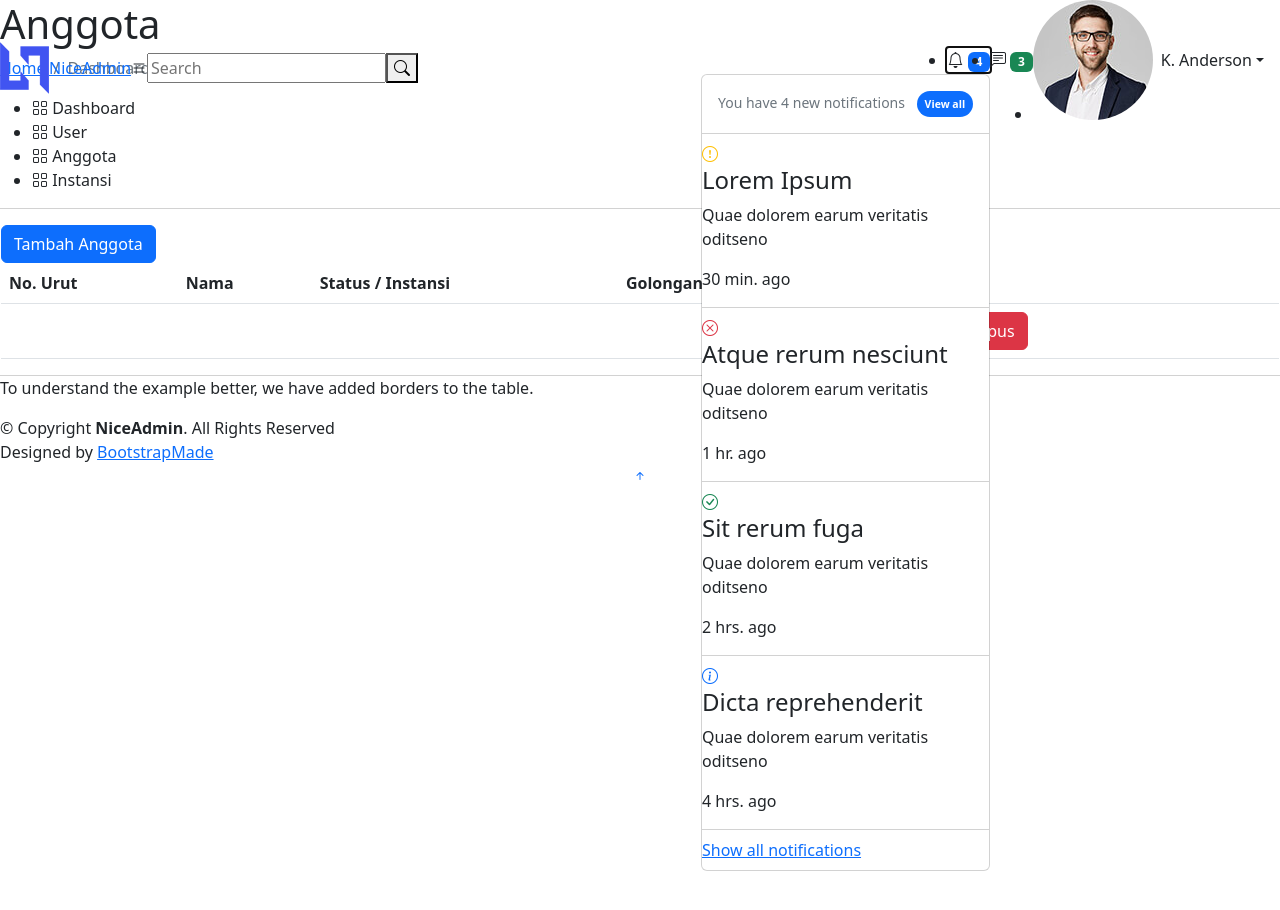
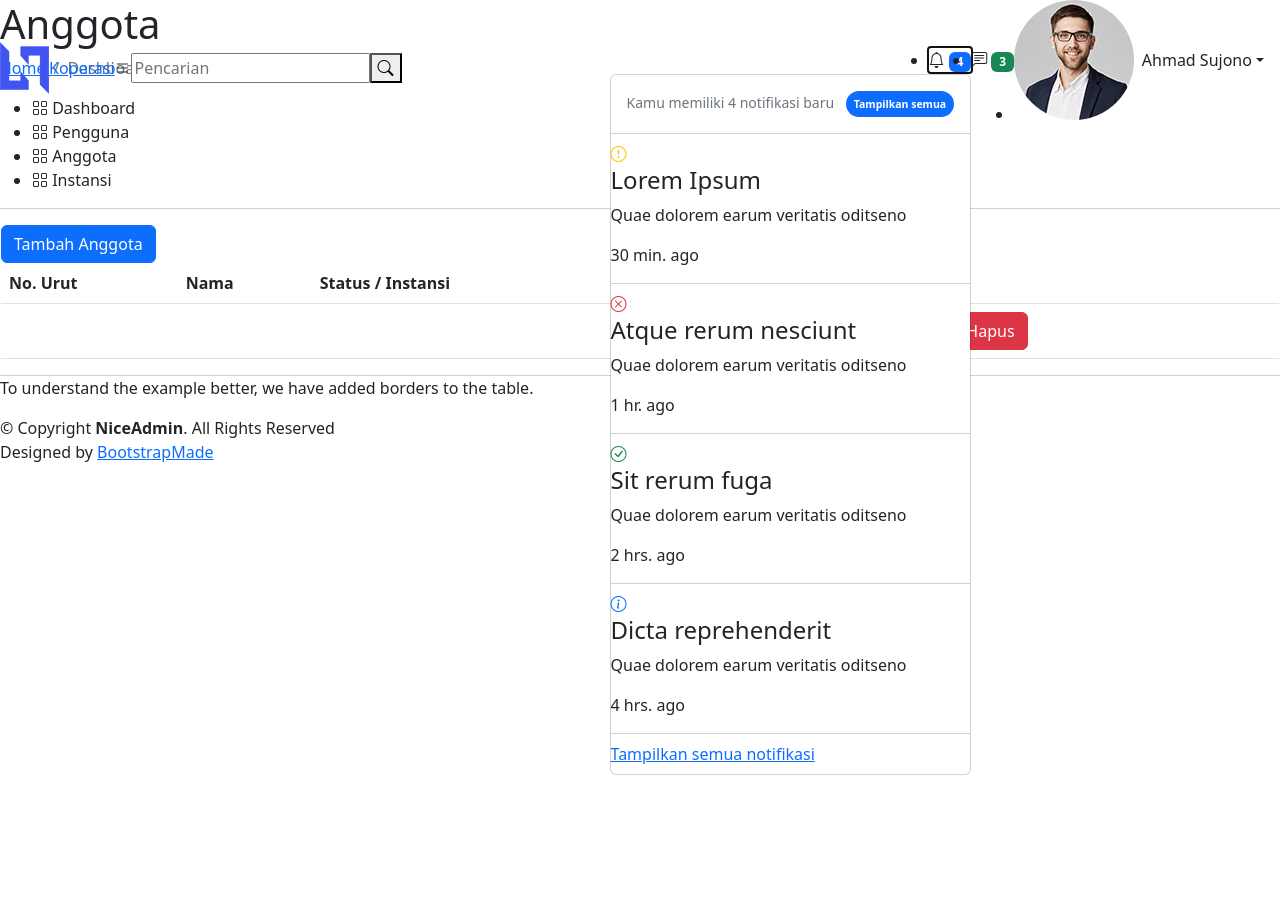
Before and after one commit to MohamadArdias/koperasi, a CodeIgniter app: page /koperasi/index.php/anggota/index in a window 1280 px wide, after a click that opens the changed part. Shown: the top 910 px of the page. Run offline with CodeIgniter, Linux system fonts and the light colour scheme; tables that the repository leaves empty or names only in its code hold one stand-in row (values such as "Sample post"); data that the repository does not hold is empty; some libraries are stand-ins or nearby versions.

Commit message:
kata-kata

```diff
--- a/application/views/templates/header.php
+++ b/application/views/templates/header.php
@@ -45,14 +45,14 @@
         <div class="d-flex align-items-center justify-content-between">
             <a href="index.html" class="logo d-flex align-items-center">
                 <img src="<?= base_url('public'); ?>/assets/img/logo.png" alt="">
-                <span class="d-none d-lg-block">NiceAdmin</span>
+                <span class="d-none d-lg-block">Koperasi</span>
             </a>
             <i class="bi bi-list toggle-sidebar-btn"></i>
         </div><!-- End Logo -->
 
         <div class="search-bar">
             <form class="search-form d-flex align-items-center" method="POST" action="#">
-                <input type="text" name="query" placeholder="Search" title="Enter search keyword">
+                <input type="text" name="query" placeholder="Pencarian" title="Enter search keyword">
                 <button type="submit" title="Search"><i class="bi bi-search"></i></button>
             </form>
         </div><!-- End Search Bar -->
@@ -75,8 +75,8 @@
 
                     <ul class="dropdown-menu dropdown-menu-end dropdown-menu-arrow notifications">
                         <li class="dropdown-header">
-                            You have 4 new notifications
-                            <a href="#"><span class="badge rounded-pill bg-primary p-2 ms-2">View all</span></a>
+                            Kamu memiliki 4 notifikasi baru
+                            <a href="#"><span class="badge rounded-pill bg-primary p-2 ms-2">Tampilkan semua</span></a>
                         </li>
                         <li>
                             <hr class="dropdown-divider">
@@ -134,7 +134,7 @@
                             <hr class="dropdown-divider">
                         </li>
                         <li class="dropdown-footer">
-                            <a href="#">Show all notifications</a>
+                            <a href="#">Tampilkan semua notifikasi</a>
                         </li>
 
                     </ul><!-- End Notification Dropdown Items -->
@@ -150,7 +150,7 @@
 
                     <ul class="dropdown-menu dropdown-menu-end dropdown-menu-arrow messages">
                         <li class="dropdown-header">
-                            You have 3 new messages
+                            Kamu memiliki 3 pesan baru
                             <a href="#"><span class="badge rounded-pill bg-primary p-2 ms-2">View all</span></a>
                         </li>
                         <li>
@@ -200,7 +200,7 @@
                         </li>
 
                         <li class="dropdown-footer">
-                            <a href="#">Show all messages</a>
+                            <a href="#">Tampilkan semua pesan</a>
                         </li>
 
                     </ul><!-- End Messages Dropdown Items -->
@@ -211,13 +211,13 @@
 
                     <a class="nav-link nav-profile d-flex align-items-center pe-0" href="#" data-bs-toggle="dropdown">
                         <img src="<?= base_url('public'); ?>/assets/img/profile-img.jpg" alt="Profile" class="rounded-circle">
-                        <span class="d-none d-md-block dropdown-toggle ps-2">K. Anderson</span>
+                        <span class="d-none d-md-block dropdown-toggle ps-2">Ahmad Sujono</span>
                     </a><!-- End Profile Iamge Icon -->
 
                     <ul class="dropdown-menu dropdown-menu-end dropdown-menu-arrow profile">
                         <li class="dropdown-header">
-                            <h6>Kevin Anderson</h6>
-                            <span>Web Designer</span>
+                            <h6>Ahmad Sujono</h6>
+                            <span>Pegawai</span>
                         </li>
                         <li>
                             <hr class="dropdown-divider">
@@ -226,7 +226,7 @@
                         <li>
                             <a class="dropdown-item d-flex align-items-center" href="users-profile.html">
                                 <i class="bi bi-person"></i>
-                                <span>My Profile</span>
+                                <span>Profil saya</span>
                             </a>
                         </li>
                         <li>
@@ -236,7 +236,7 @@
                         <li>
                             <a class="dropdown-item d-flex align-items-center" href="users-profile.html">
                                 <i class="bi bi-gear"></i>
-                                <span>Account Settings</span>
+                                <span>Pengaturan</span>
                             </a>
                         </li>
                         <li>
@@ -246,7 +246,7 @@
                         <li>
                             <a class="dropdown-item d-flex align-items-center" href="pages-faq.html">
                                 <i class="bi bi-question-circle"></i>
-                                <span>Need Help?</span>
+                                <span>Bantuan</span>
                             </a>
                         </li>
                         <li>
@@ -256,7 +256,7 @@
                         <li>
                             <a class="dropdown-item d-flex align-items-center" href="#">
                                 <i class="bi bi-box-arrow-right"></i>
-                                <span>Sign Out</span>
+                                <span>Keluar</span>
                             </a>
                         </li>
 
--- a/application/views/templates/sidebar.php
+++ b/application/views/templates/sidebar.php
@@ -13,7 +13,7 @@
           <li class="nav-item">
               <a class="nav-link collapsed" href="<?= base_url(); ?>index.php/">
                   <i class="bi bi-grid"></i>
-                  <span>User</span>
+                  <span>Pengguna</span>
               </a>
           </li>
 
```
